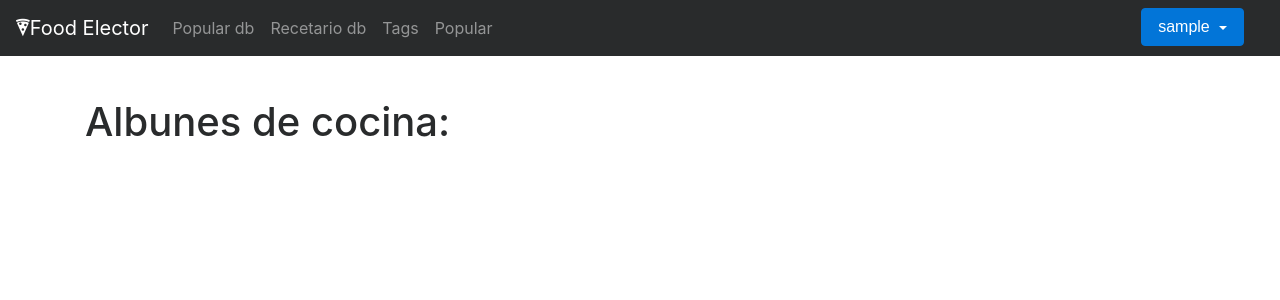
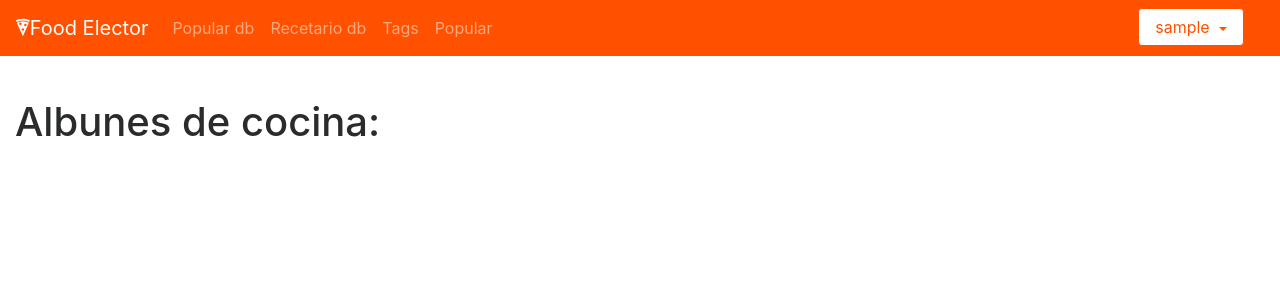
Before and after one commit to angelxwars/FoodElector, a Django app: page /recipebook/ in a window 1280 px wide. Shown: the top 300 px of the page. Run offline with Django 3.2, Linux system fonts and the light colour scheme; the visitor is signed in with stand-in values (Sample User, id 1); data that the repository does not hold is empty; some libraries are stand-ins or nearby versions.

Commit message:
Changes in buttons and nav colors

```diff
--- a/static/css/index.css
+++ b/static/css/index.css
@@ -1,6 +1,7 @@
 div.container{
     max-width: 100% !important;
     margin-top: 100px;
+    width: 1500px !important;
 }
 
 div.card{
@@ -14,3 +15,19 @@ div.col-sm-6.col-md-4.col-lg-3.mt-4{
 #dropdown-user{
     margin-right: 20px;
 }
+
+#menu{
+    background-color: #ff5100 !important;
+}
+
+#dropdown-user{
+    background-color: #ff5100 !important;
+    border-color: #ff5100 !important;
+    cursor: pointer !important;
+}
+
+.btn{
+    background-color: white !important;
+    border-color: #ff5100 !important;
+    color: #ff5100 !important;
+}
--- a/templates/base.html
+++ b/templates/base.html
@@ -25,7 +25,7 @@
   </head>
   <body>
 
-    <nav class="navbar navbar-toggleable-md navbar-inverse bg-inverse fixed-top">
+    <nav id="menu" class="navbar navbar-toggleable-md navbar-inverse bg-inverse fixed-top">
       <button class="navbar-toggler navbar-toggler-right" type="button" data-toggle="collapse" data-target="#navbarsExampleDefault" aria-controls="navbarsExampleDefault" aria-expanded="false" aria-label="Toggle navigation">
         <span class="navbar-toggler-icon"></span>
       </button>
@@ -46,9 +46,9 @@
         </ul>
       {% if user.is_authenticated  %}
         <div id="dropdown-user" class="dropdown">
-            <button type="button" class="btn btn-primary dropdown-toggle" data-toggle="dropdown">
+            <a type="button" class="btn dropdown-toggle" data-toggle="dropdown" style="color: white">
                 {{request.user.username}}
-            </button>
+            </a>
             <div class="dropdown-menu">
                 <a class="dropdown-item" href="#">Ver perfil</a>
                 <a class="dropdown-item" href="{% url 'logout' %}">Salir</a>
```
